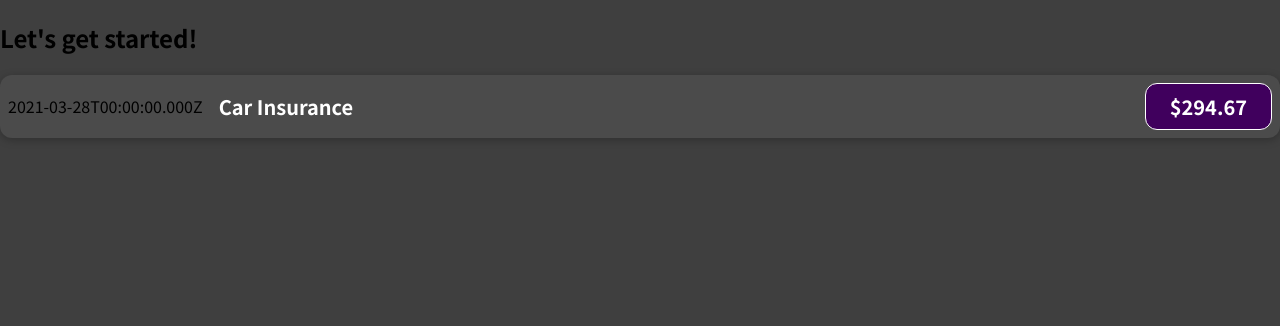
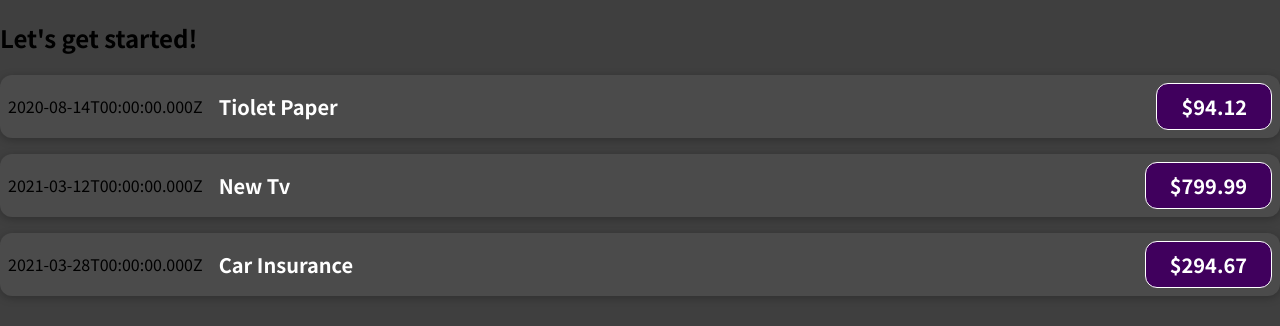
Before and after one commit to jripke74/react-0009a, a JavaScript app: page / in a window 1280 px wide. Shown: the top 326 px of the page. Built offline with nearby package versions, Linux system fonts and the light colour scheme.

Commit message:
add props to ExpenseItem()

```diff
--- a/src/App.js
+++ b/src/App.js
@@ -1,10 +1,51 @@
 import ExpenseItem from './components/ExpenseItem';
 
 function App() {
+  const expenses = [
+    {
+      id: 'e1',
+      title: 'Tiolet Paper',
+      amount: 94.12,
+      date: new Date(2020, 7, 14),
+    },
+    {
+      id: 'e2',
+      title: 'New Tv',
+      amount: 799.99,
+      date: new Date(2021, 2, 12),
+    },
+    {
+      id: 'e3',
+      title: 'Car Insurance',
+      amount: 294.67,
+      date: new Date(2021, 2, 28),
+    },
+    {
+      id: 'e3',
+      title: 'New Desk (wooden)',
+      amount: 450,
+      date: new Date(2021, 5, 12),
+    },
+  ];
+
   return (
     <div>
       <h2>Let's get started!</h2>
-      <ExpenseItem></ExpenseItem>
+      <ExpenseItem
+        title={expenses[0].title}
+        amount={expenses[0].amount}
+        date={expenses[0].date}
+      ></ExpenseItem>
+      <ExpenseItem
+        title={expenses[1].title}
+        amount={expenses[1].amount}
+        date={expenses[1].date}
+      ></ExpenseItem>
+      <ExpenseItem
+        title={expenses[2].title}
+        amount={expenses[2].amount}
+        date={expenses[2].date}
+      ></ExpenseItem>
     </div>
   );
 }
--- a/src/components/ExpenseItem.js
+++ b/src/components/ExpenseItem.js
@@ -1,16 +1,12 @@
 import './ExpenseItem.css';
 
-function ExpenseItem() {
-  const expenseDate = new Date(2021, 2, 28);
-  const expenseTitle = 'Car Insurance';
-  const expenseAmount = 294.67;
-
+function ExpenseItem(props) {
   return (
     <div className="expense-item">
-      <div>{expenseDate.toISOString()}</div>
+      <div>{props.date.toISOString()}</div>
       <div className="expense-item__description">
-        <h2>{expenseTitle}</h2>
-        <div className="expense-item__price">${expenseAmount}</div>
+        <h2>{props.title}</h2>
+        <div className="expense-item__price">${props.amount}</div>
       </div>
     </div>
   );
```
